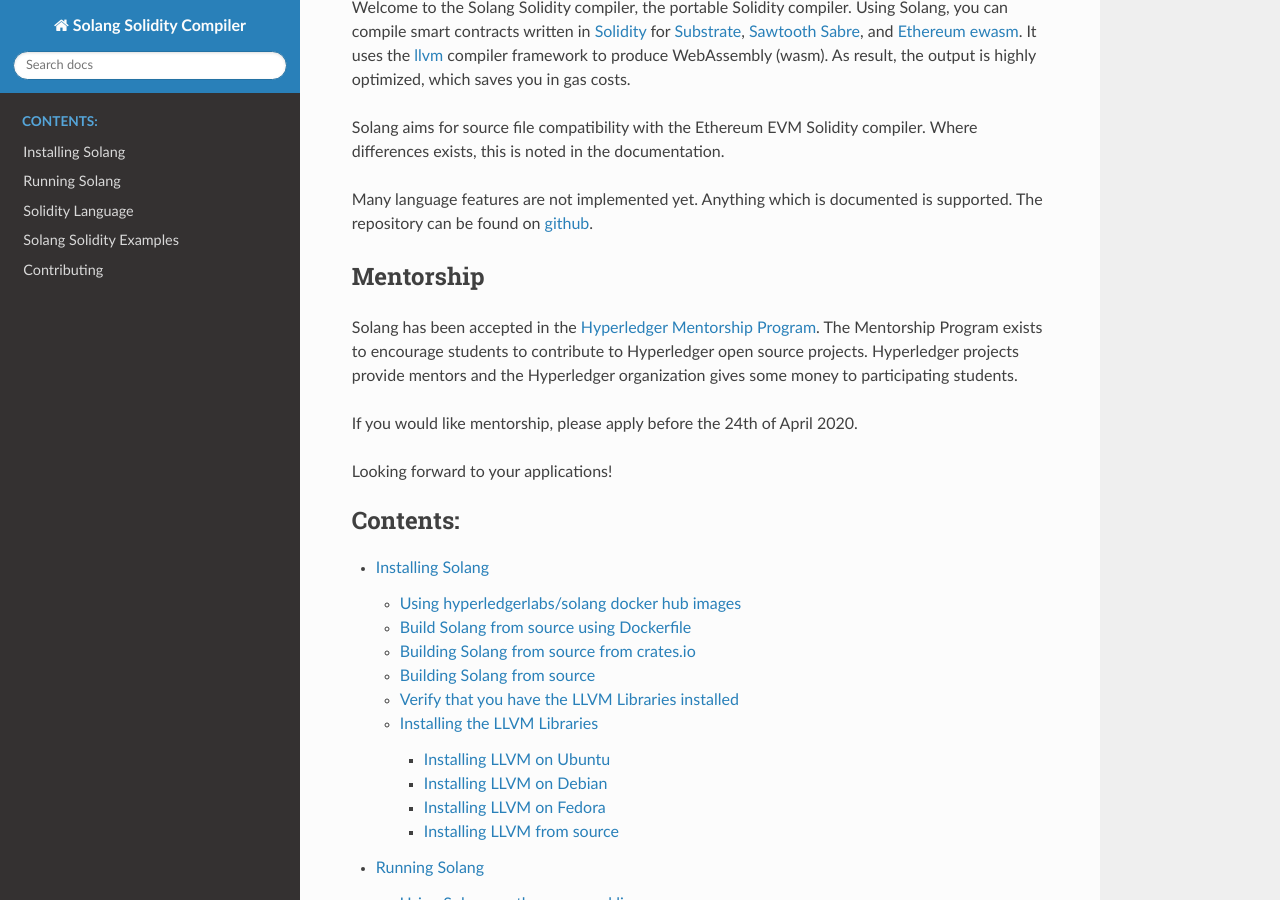
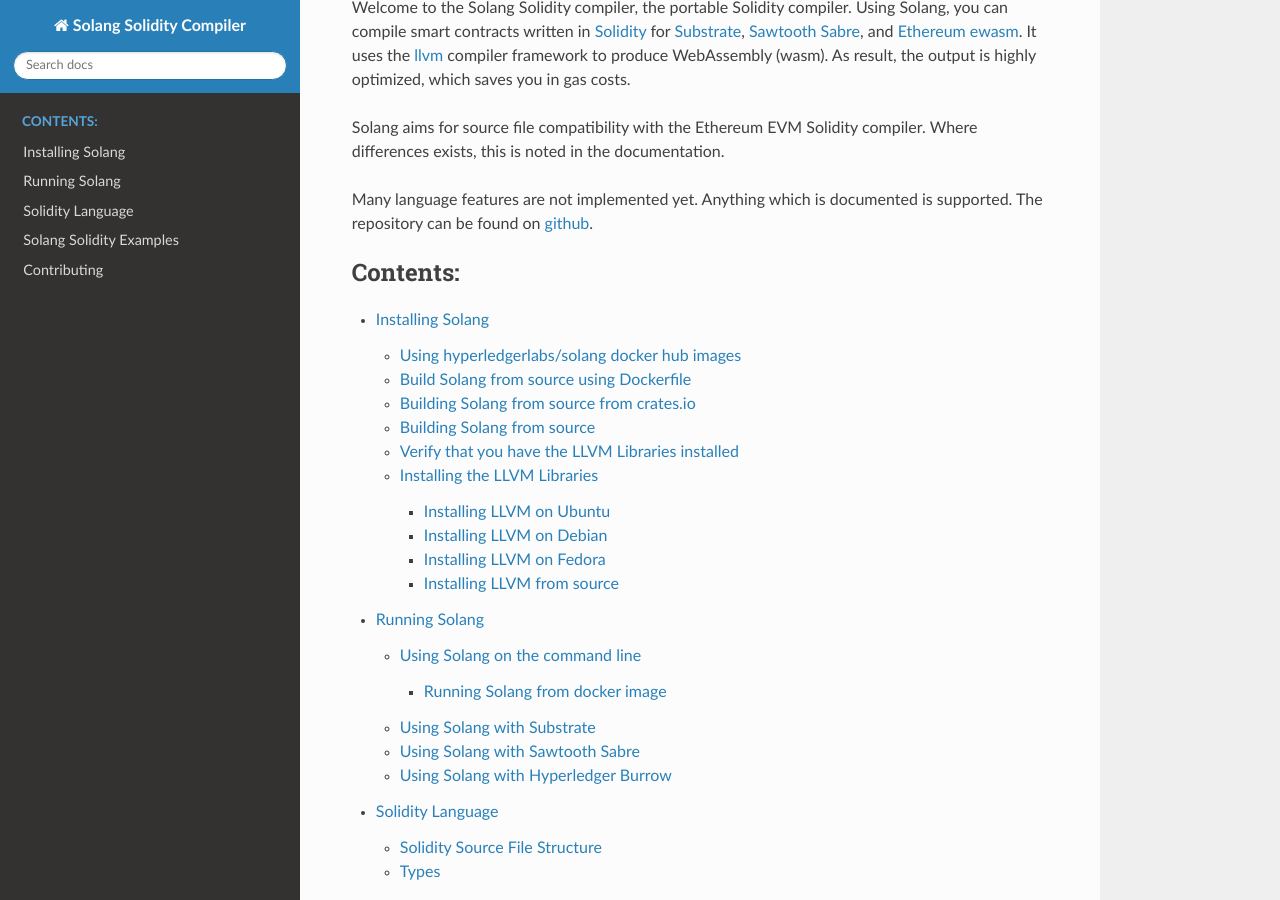
Before and after one commit to hyperledger-solang/solang, a Sphinx documentation site: the page built from docs/index.rst, in a window 1280 px wide and 900 px high, scrolled down 420 px. Built offline with Sphinx 7.4.7 and the Read the Docs theme 2.0.0, drawn with Linux system fonts in a browser that asks for light colours.

Commit message:
The deadline for applying for the mentorship have passed
Signed-off-by: Sean Young <sean@mess.org>

```diff
--- a/docs/index.rst
+++ b/docs/index.rst
@@ -22,19 +22,6 @@
 Many language features are not implemented yet. Anything which is documented
 is supported. The repository can be found on `github <https://github.com/hyperledger-labs/solang>`_.
 
-Mentorship
-----------
-
-Solang has been accepted in the
-`Hyperledger Mentorship Program <https://wiki.hyperledger.org/display/INTERN/Create+a+new+Solidity+Language+Server+%28SLS%29+using+Solang+Compiler>`_.
-The Mentorship Program exists to encourage students to contribute to Hyperledger
-open source projects. Hyperledger projects provide mentors and the Hyperledger
-organization gives some money to participating students.
-
-If you would like mentorship, please apply before the 24th of April 2020.
-
-Looking forward to your applications!
-
 .. toctree::
    :maxdepth: 3
    :caption: Contents:
```
Also changed, not shown: README.md (+0 -12 lines), docs/contributing.rst (+0 -13 lines).
